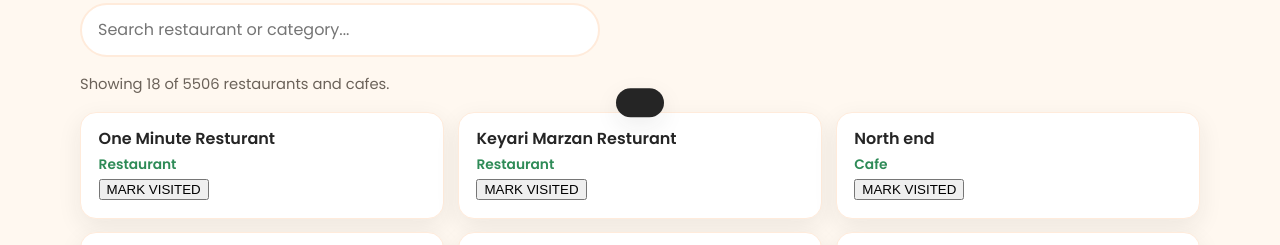
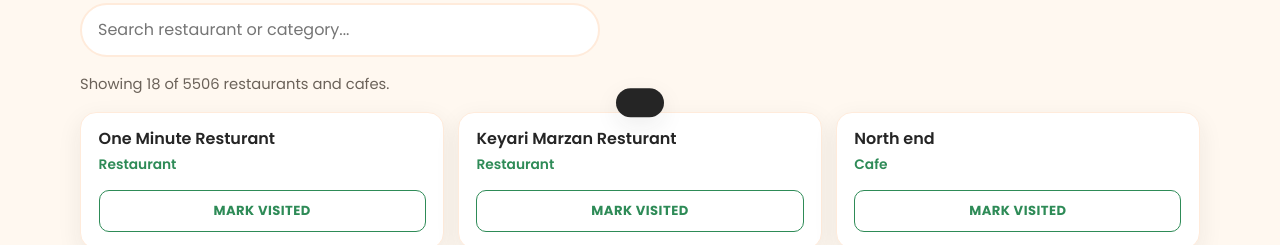
Before and after one commit to sarker908/Khabo-Ki, a plain HTML site: page index.html in a window 1280 px wide. Shown: the part 702-947 px from the top of the page. Drawn offline with Linux system fonts and the light colour scheme.

Commit message:
Style homepage Mark Visited buttons

```diff
--- a/css/style.css
+++ b/css/style.css
@@ -748,3 +748,35 @@ section[id], footer[id] { scroll-margin-top: var(--header-height); }
  .home-restaurant-grid,.popular-restaurant-grid { grid-template-columns:1fr; }
  .home-restaurant-card { padding:.9rem 1rem; }
 }
+
+
+/* Mark visited action on homepage restaurant cards */
+.home-visited-toggle {
+  display: flex;
+  align-items: center;
+  justify-content: center;
+  width: 100%;
+  min-height: 42px;
+  margin-top: .85rem;
+  padding: .6rem .8rem;
+  border: 1.5px solid var(--color-accent);
+  border-radius: 10px;
+  background: transparent;
+  color: var(--color-accent);
+  font: inherit;
+  font-size: .82rem;
+  font-weight: 700;
+  letter-spacing: .035em;
+  cursor: pointer;
+  transition: background-color .2s, color .2s, border-color .2s;
+  touch-action: manipulation;
+}
+.home-visited-toggle:hover,
+.home-visited-toggle.is-visited {
+  background: var(--color-accent);
+  color: #fff;
+}
+.home-visited-toggle:focus-visible {
+  outline: 3px solid var(--color-primary);
+  outline-offset: 3px;
+}
```
